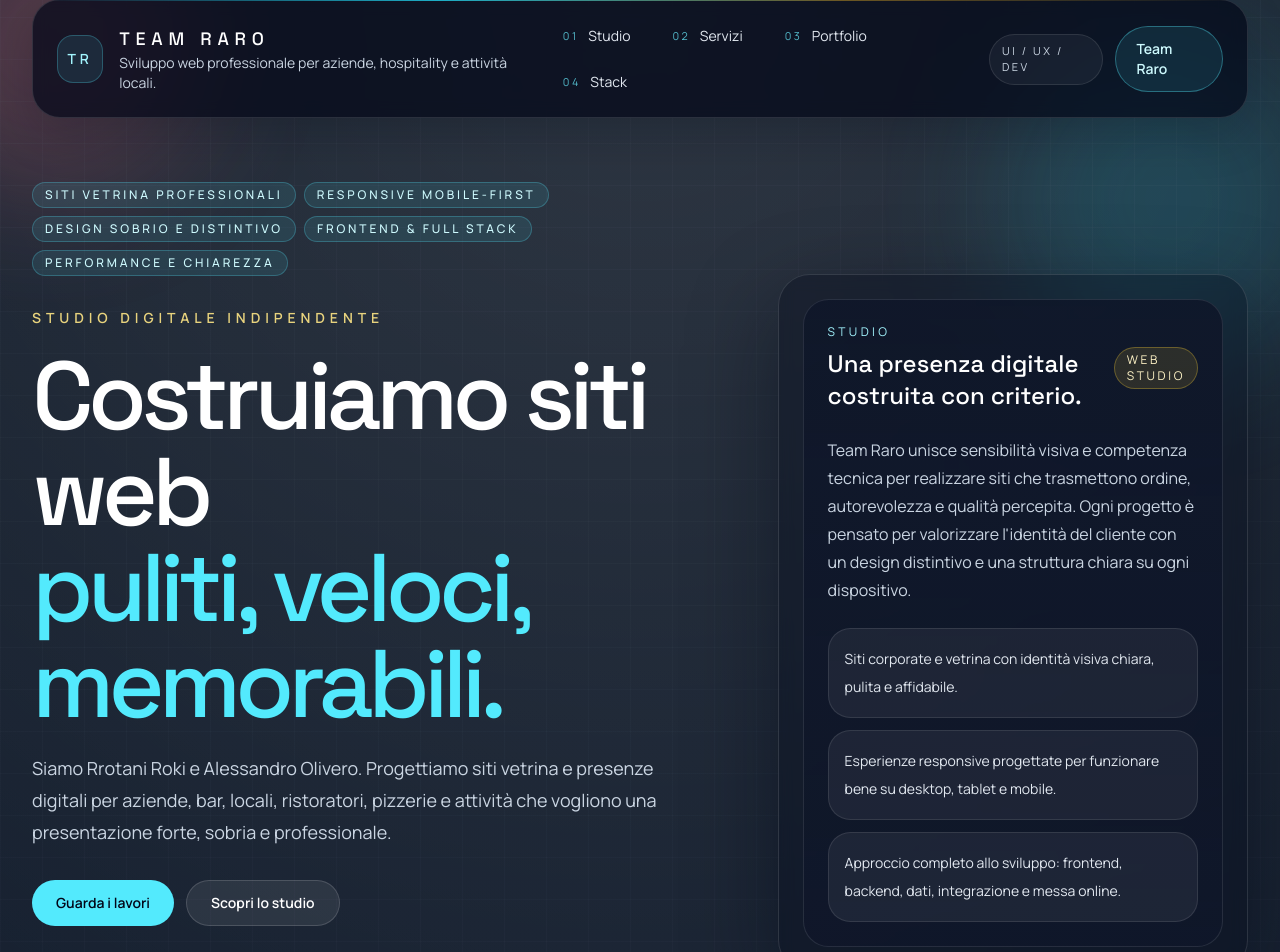
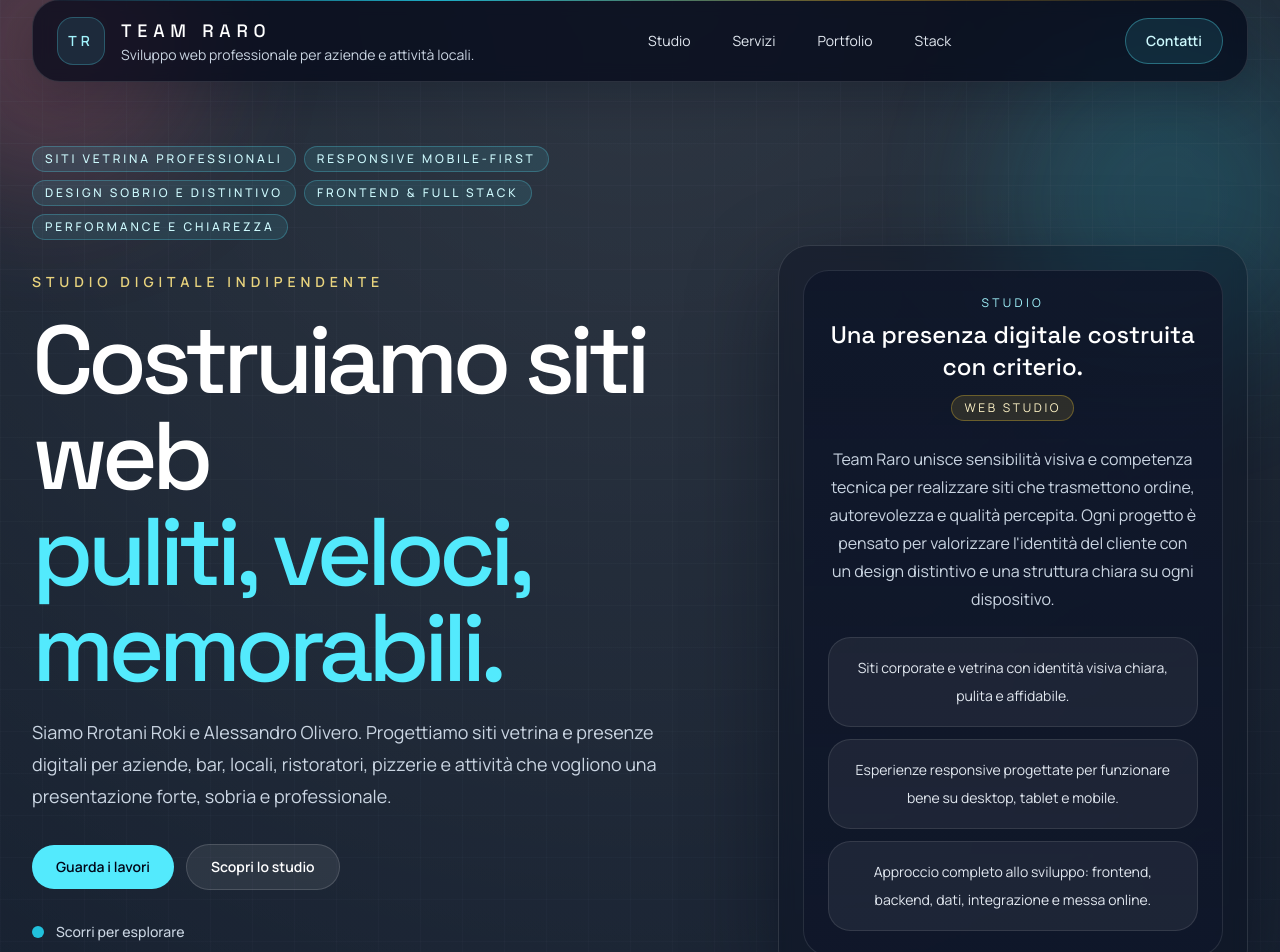
Before and after one commit to rokirrotani/team-raro, an Angular app: page / in a window 1280 px wide. Shown: the part 25-977 px from the top of the page. Built offline with nearby package versions, Linux system fonts and the light colour scheme.

Commit message:
feat: refine navbar layout and add scroll cue animation for enhanced user interaction

```diff
--- a/src/app/app.html
+++ b/src/app/app.html
@@ -13,41 +13,26 @@
       <div class="nav-shell overflow-hidden rounded-[1.75rem] border border-white/12 bg-slate-950/70 backdrop-blur">
         <div class="nav-shell__line h-px w-full bg-[linear-gradient(90deg,transparent,rgba(34,211,238,0.8),rgba(251,191,36,0.4),transparent)]"></div>
         <div class="flex flex-col gap-4 px-4 py-4 md:flex-row md:items-center md:justify-between md:px-6">
-          <div class="flex items-center gap-4">
+          <div class="flex items-center justify-center gap-4 md:justify-start">
             <div class="flex h-12 w-12 items-center justify-center rounded-2xl border border-cyan-300/25 bg-cyan-300/10 text-sm font-semibold uppercase tracking-[0.28em] text-cyan-200">
-            TR
+              TR
             </div>
-            <div>
+            <div class="text-center md:text-left">
               <p class="font-display text-lg uppercase tracking-[0.32em] text-white">{{ studioName() }}</p>
-              <p class="text-sm text-slate-300">Sviluppo web professionale per aziende, hospitality e attività locali.</p>
+              <p class="text-sm text-slate-300">Sviluppo web professionale per aziende e attività locali.</p>
             </div>
           </div>
 
-          <nav aria-label="Sezioni della pagina" class="flex flex-wrap items-center gap-2 text-sm text-slate-200">
-            <a class="nav-link rounded-full px-4 py-2 transition hover:bg-white/8 hover:text-white" href="#studio">
-              <span class="nav-link__index">01</span>
-              <span>Studio</span>
-            </a>
-            <a class="nav-link rounded-full px-4 py-2 transition hover:bg-white/8 hover:text-white" href="#servizi">
-              <span class="nav-link__index">02</span>
-              <span>Servizi</span>
-            </a>
-            <a class="nav-link rounded-full px-4 py-2 transition hover:bg-white/8 hover:text-white" href="#portfolio">
-              <span class="nav-link__index">03</span>
-              <span>Portfolio</span>
-            </a>
-            <a class="nav-link rounded-full px-4 py-2 transition hover:bg-white/8 hover:text-white" href="#stack">
-              <span class="nav-link__index">04</span>
-              <span>Stack</span>
-            </a>
+          <nav aria-label="Sezioni della pagina" class="mx-auto flex flex-wrap items-center justify-center gap-2 text-sm text-slate-200 md:mx-0">
+            <a class="nav-link rounded-full px-4 py-2 transition hover:bg-white/8 hover:text-white" href="#studio">Studio</a>
+            <a class="nav-link rounded-full px-4 py-2 transition hover:bg-white/8 hover:text-white" href="#servizi">Servizi</a>
+            <a class="nav-link rounded-full px-4 py-2 transition hover:bg-white/8 hover:text-white" href="#portfolio">Portfolio</a>
+            <a class="nav-link rounded-full px-4 py-2 transition hover:bg-white/8 hover:text-white" href="#stack">Stack</a>
           </nav>
 
-          <div class="flex items-center gap-3">
-            <span class="hidden rounded-full border border-white/10 bg-white/5 px-3 py-2 text-[11px] uppercase tracking-[0.22em] text-slate-300 md:inline-flex">
-              UI / UX / DEV
-            </span>
+          <div class="flex items-center justify-center md:justify-end">
             <a class="inline-flex items-center justify-center rounded-full border border-cyan-300/35 bg-cyan-300/10 px-5 py-3 text-sm font-semibold text-cyan-100 transition hover:border-cyan-200 hover:bg-cyan-300/20" href="#footer">
-              Team Raro
+              Contatti
             </a>
           </div>
         </div>
@@ -55,9 +40,9 @@
     </header>
 
     <section class="grid scroll-mt-32 items-center gap-10 pb-14 lg:grid-cols-[1.2fr_0.8fr] lg:pb-24">
-      <div class="space-y-8">
+      <div class="space-y-8 text-center lg:text-left">
         <!-- Badge dinamici: arrivano da un signal e mostrano come iterare dati nel template. -->
-        <div class="flex flex-wrap gap-2">
+        <div class="flex flex-wrap justify-center gap-2 lg:justify-start">
           @for (pill of spotlightPills(); track pill) {
             <span class="rounded-full border border-cyan-300/25 bg-cyan-300/10 px-3 py-1 text-xs font-medium uppercase tracking-[0.24em] text-cyan-100">
               {{ pill }}
@@ -65,7 +50,7 @@
           }
         </div>
 
-        <div class="max-w-4xl space-y-5">
+        <div class="mx-auto max-w-4xl space-y-5 lg:mx-0">
           <p class="text-sm font-semibold uppercase tracking-[0.35em] text-amber-200/90">Studio digitale indipendente</p>
           <h1 class="font-display text-5xl leading-none tracking-[-0.06em] text-white sm:text-6xl lg:text-8xl">
             Costruiamo siti web
@@ -77,12 +62,19 @@
           </p>
         </div>
 
-        <div class="flex flex-col gap-3 sm:flex-row">
+        <div class="flex flex-col items-center gap-3 sm:flex-row sm:justify-center lg:justify-start">
           <a class="inline-flex items-center justify-center rounded-full bg-cyan-300 px-6 py-3 text-sm font-semibold text-slate-950 transition hover:bg-cyan-200" href="#portfolio">
             Guarda i lavori
           </a>
           <a class="inline-flex items-center justify-center rounded-full border border-white/15 bg-white/8 px-6 py-3 text-sm font-semibold text-white transition hover:border-amber-200/60 hover:bg-white/12" href="#studio">
             Scopri lo studio
+          </a>
+        </div>
+
+        <div class="flex justify-center lg:justify-start">
+          <a class="scroll-cue inline-flex items-center gap-3 text-sm font-medium text-slate-300 transition hover:text-white" href="#servizi">
+            <span class="scroll-cue__dot"></span>
+            <span>Scorri per esplorare</span>
           </a>
         </div>
 
@@ -100,8 +92,8 @@
       <!-- Colonna destra: presentazione istituzionale dello studio, senza ruoli divisi per persona. -->
       <div id="studio" class="relative scroll-mt-32">
         <div class="panel-shell rounded-[2rem] border border-white/12 bg-slate-950/35 p-4 shadow-2xl shadow-slate-950/40 backdrop-blur md:p-6">
-          <div class="rounded-[1.6rem] border border-white/10 bg-[linear-gradient(180deg,_rgba(15,23,42,0.92),_rgba(15,23,42,0.72))] p-5 md:p-6">
-            <div class="mb-6 flex items-center justify-between">
+          <div class="rounded-[1.6rem] border border-white/10 bg-[linear-gradient(180deg,_rgba(15,23,42,0.92),_rgba(15,23,42,0.72))] p-5 text-center md:p-6">
+            <div class="mb-6 flex flex-col items-center justify-center gap-3">
               <div>
                 <p class="text-xs uppercase tracking-[0.28em] text-cyan-200">Studio</p>
                 <h2 class="mt-2 font-display text-2xl text-white">Una presenza digitale costruita con criterio.</h2>
@@ -128,12 +120,12 @@
 
     <!-- Sezione servizi: tre card grandi e leggibili anche su mobile. -->
     <section id="servizi" class="scroll-mt-32 space-y-6 py-10 md:py-16">
-      <div class="flex flex-col gap-4 md:flex-row md:items-end md:justify-between">
+      <div class="mx-auto flex max-w-4xl flex-col items-center gap-4 text-center">
         <div class="max-w-2xl">
           <p class="text-sm font-semibold uppercase tracking-[0.32em] text-cyan-200">Servizi</p>
           <h2 class="mt-3 font-display text-4xl tracking-[-0.05em] text-white sm:text-5xl">Facciamo siti che sembrano curati da un team serio.</h2>
         </div>
-        <p class="max-w-xl text-sm leading-7 text-slate-300 md:text-base">
+        <p class="max-w-2xl text-sm leading-7 text-slate-300 md:text-base">
           Design netto, contenuti ordinati, performance, chiarezza commerciale e una struttura che funziona bene anche da smartphone.
         </p>
       </div>
@@ -151,7 +143,7 @@
 
     <!-- Sezione visuale: usa immagini reali per comunicare sicurezza, responsive e aggiornamento continuo. -->
     <section class="scroll-mt-32 space-y-6 py-10 md:py-16">
-      <div class="max-w-3xl">
+      <div class="mx-auto max-w-4xl text-center">
         <p class="text-sm font-semibold uppercase tracking-[0.32em] text-cyan-200">Approccio</p>
         <h2 class="mt-3 font-display text-4xl tracking-[-0.05em] text-white sm:text-5xl">Sicurezza, responsive e visione aggiornata non sono extra.</h2>
       </div>
@@ -186,7 +178,7 @@
 
     <!-- Portfolio iniziale: ogni progetto ha nome, settore, descrizione e link esterno. -->
     <section id="portfolio" class="scroll-mt-32 space-y-6 py-10 md:py-16">
-      <div class="max-w-2xl">
+      <div class="mx-auto max-w-4xl text-center">
         <p class="text-sm font-semibold uppercase tracking-[0.32em] text-cyan-200">Portfolio</p>
         <h2 class="mt-3 font-display text-4xl tracking-[-0.05em] text-white sm:text-5xl">Alcuni lavori già online.</h2>
       </div>
@@ -215,7 +207,7 @@
 
     <!-- Stack tecnologico: diviso per categoria per una lettura più ordinata. -->
     <section id="stack" class="scroll-mt-32 space-y-6 py-10 md:py-16">
-      <div class="max-w-3xl">
+      <div class="mx-auto max-w-4xl text-center">
         <p class="text-sm font-semibold uppercase tracking-[0.32em] text-cyan-200">Stack</p>
         <h2 class="mt-3 font-display text-4xl tracking-[-0.05em] text-white sm:text-5xl">Frontend, backend, database e delivery senza fronzoli.</h2>
       </div>
--- a/src/app/app.scss
+++ b/src/app/app.scss
@@ -48,7 +48,6 @@
 .nav-link {
 	display: inline-flex;
 	align-items: center;
-	gap: 0.6rem;
 	border: 1px solid transparent;
 }
 
@@ -56,10 +55,18 @@
 	border-color: rgba(148, 163, 184, 0.18);
 }
 
-.nav-link__index {
-	font-size: 0.68rem;
-	letter-spacing: 0.22em;
-	color: rgba(103, 232, 249, 0.78);
+.scroll-cue {
+	width: fit-content;
+}
+
+.scroll-cue__dot {
+	display: inline-block;
+	width: 0.75rem;
+	height: 0.75rem;
+	border-radius: 999px;
+	background: rgba(34, 211, 238, 0.9);
+	box-shadow: 0 0 0 0 rgba(34, 211, 238, 0.6);
+	animation: pulse-dot 1.8s ease-in-out infinite;
 }
 
 .footer-shell {
@@ -120,3 +127,17 @@
 		transform: translate3d(0, -18px, 0) scale(1.08);
 	}
 }
+
+@keyframes pulse-dot {
+	0% {
+		box-shadow: 0 0 0 0 rgba(34, 211, 238, 0.55);
+	}
+
+	70% {
+		box-shadow: 0 0 0 12px rgba(34, 211, 238, 0);
+	}
+
+	100% {
+		box-shadow: 0 0 0 0 rgba(34, 211, 238, 0);
+	}
+}
```
